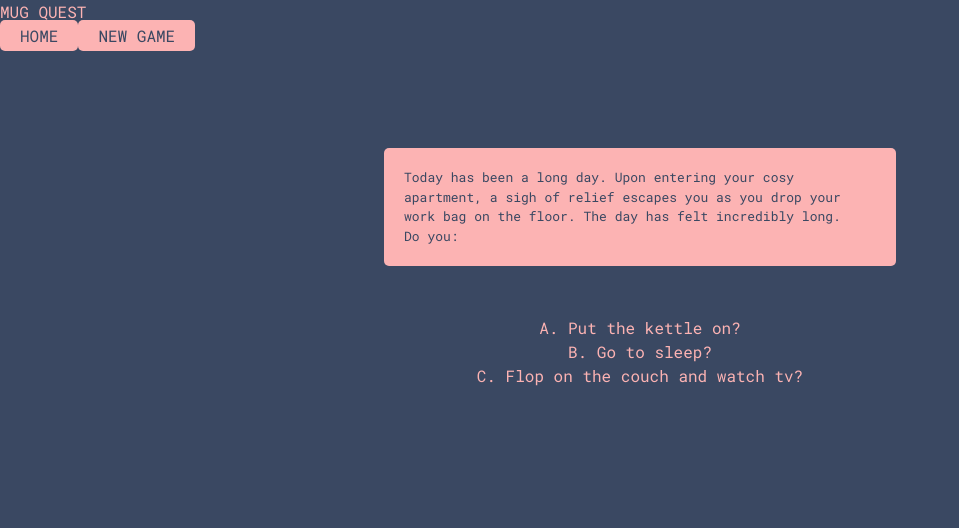
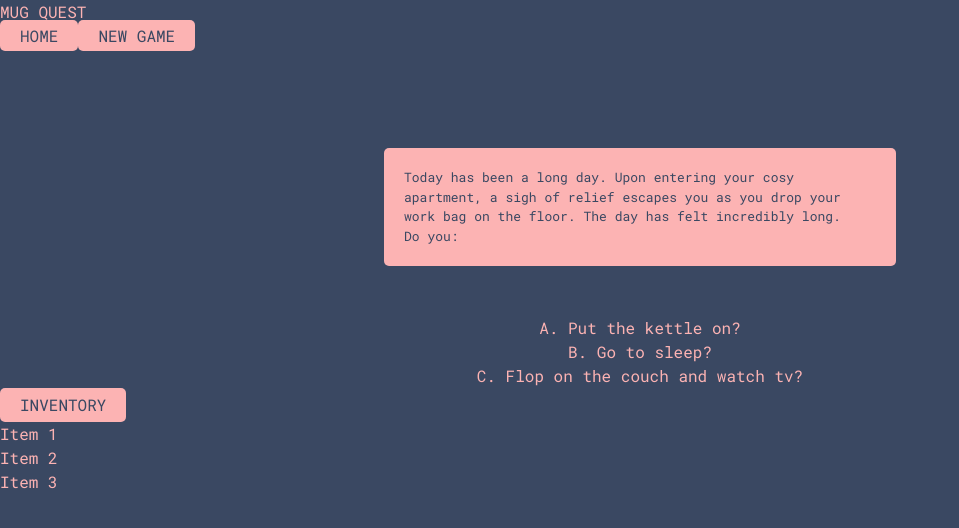
Before and after one commit to kirsty-m/mug_game_project, a Next.js app in the folder game/: page /play in a window 1280 px wide. Shown: the top 528 px of the page, without its empty margins (0-959 px from the left). Built offline with nearby package versions, Linux system fonts and the light colour scheme.

Commit message:
inventory added

```diff
--- /dev/null
+++ b/game/app/components/Inventory.js
@@ -0,0 +1,24 @@
+import React from 'react'
+
+export default function Inventory() {
+  return (
+    <>
+    <button className='button' type='button'
+    data-te-collapse-init
+    data-te-target="#inventory-box"
+    aria-expanded="false"
+    aria-controls="inventory-box">INVENTORY</button>
+
+    <div className='inventory-box'
+    id='inventory-box !visible hidden'
+    data-te-collapse-item >
+        <div className='inventory-list'>
+            <ul>Item 1</ul>
+            <ul>Item 2</ul>
+            <ul>Item 3</ul>
+        </div>
+
+    </div>
+    </>
+  )
+}
--- a/game/app/play/page.js
+++ b/game/app/play/page.js
@@ -1,14 +1,20 @@
 
 "use client";
+import Inventory from "../components/Inventory";
 import Narrative from "../components/Narrative";
 import OptionList from "../components/OptionList";
 
 
 export default function page() {
   return (
+    <>
     <div>
         <Narrative/>
         <OptionList/>
     </div>
+    <div>
+      <Inventory/>
+    </div>
+    </>
   )
 }
```
